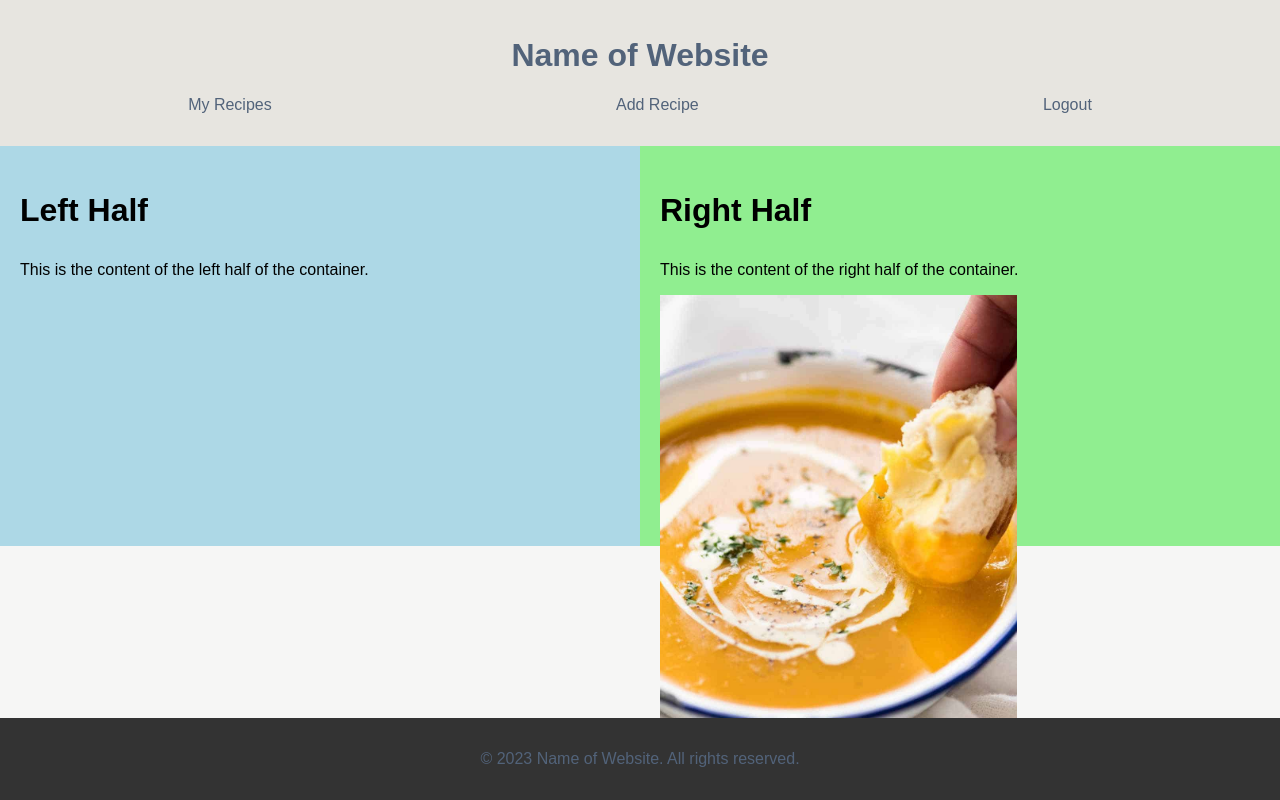
After one commit to fionaaac/recipe-website, a Flask app: page /recipe/1185097367 in a window 1280 px wide. The commit adds this page. Run offline with Flask 3, Linux system fonts and the light colour scheme; a user stored in the database is signed in.

Commit message:
changed design for recipe info page

```diff
--- a/recipemain/main.py
+++ b/recipemain/main.py
@@ -109,7 +109,23 @@ def new_recipe_post():
 def my_recipes():
     all_recipes = model.Recipe.query.all()
     all_photos = model.Photo.query.all()
+    for recipe in model.Recipe.query.all():
+        print(recipe.id)
     return render_template("my_recipes.html", recipes=all_recipes, photos=all_photos, zip=zip)
+
+
+@bp.route('/recipe/<string:recipe_id>')
+@flask_login.login_required
+def recipe(recipe_id):
+    print('recipe_id', recipe_id)
+    for recipe in model.Recipe.query.all():
+        print(recipe.id)
+    recipe = model.Recipe.query.filter_by(id=str(recipe_id)).first()
+    if recipe:
+        # Here, 'recipe' holds the recipe object fetched from the database
+        return render_template("main/recipe_info.html", recipe=recipe)
+    else:
+        abort(400, f"Recipe with id {recipe_id} not found")
 
 @bp.route("/user/<username>")
 @flask_login.login_required
--- a/recipemain/static/styles.css
+++ b/recipemain/static/styles.css
@@ -57,6 +57,18 @@ article p {
     margin-top: 0.5rem;
 }
 
+main {
+  margin: 0;
+  padding: 0;
+}
+
+.content {
+  margin: 0;
+  padding: 0;
+  display: flex;
+  justify-content: center;
+}
+
 #newsletter {
     padding: 2rem;
     text-align: center;
@@ -101,9 +113,7 @@ footer {
   }
 
   .container {
-    max-width: 1400px;
-    padding: 0 15px;
-    margin: 0 auto;
+    width: 100%;
   }
 
   h2 {
@@ -222,3 +232,73 @@ footer {
   margin-top: 2%;
   border-radius: 3%;
 }
+
+/* recipe info page styles */
+
+/* @media only screen and (min-width: 600px) {
+    .recipe-header {
+        display: grid;
+        grid-template-columns: 1fr 250px;
+        grid-template-areas: 'left right';
+        column-gap: var(--wp--custom--layout--padding);
+    }
+}
+
+@media only screen and (min-width: 600px) {}
+.recipe-header-left {
+    grid-area: left;
+}
+
+@media only screen and (min-width: 600px) {}
+.recipe-header-right {
+    grid-area: right;
+} */
+
+/* @media (min-width: 768px) {
+  .recipe-header {
+    grid-template-rows: auto 1fr;
+  }
+} */
+
+/* .recipe-header {
+  background: #52637A;
+  border: 2px solid #52637A;
+  padding: 40px;
+  font-size: 1rem;
+  border-radius: 24px;
+} */
+
+/* .recipe-container {
+  width: 100vw;
+} */
+
+/* .recipe-content {
+  padding: 40px;
+} */
+
+.comments-container {
+  margin: 60px 0px;
+}
+
+.container {
+  display: flex;
+  width: 100vw;
+  height: 400px; /* Set the height as desired */
+  margin: 0;
+  padding: 0;
+  justify-content: center;
+}
+
+/* Style the left half */
+.left-half {
+  flex: 1;
+  background-color: lightblue;
+  padding: 20px;
+}
+
+/* Style the right half */
+.right-half {
+  flex: 1;
+  background-color: lightgreen;
+  padding: 20px;
+}
--- /dev/null
+++ b/recipemain/templates/main/recipe_info.html
@@ -0,0 +1,21 @@
+<body>
+    {% extends 'base.html' %}
+
+    {% block content %}
+    <!-- <div class="recipe-container"> -->
+        <!-- <div class="recipe-content"> -->
+            <div class="container">
+                <div class="left-half">
+                    <h2>Left Half</h2>
+                    <p>This is the content of the left half of the container.</p>
+                </div>
+                <div class="right-half">
+                    <h2>Right Half</h2>
+                    <p>This is the content of the right half of the container.</p>
+                    <img src="{{ url_for('static', filename='../static/photos/photo-' ~ recipe.photos[0].id ~ '.jpg') }}" height="500">
+                </div>
+            </div>
+        <!-- </div> -->
+    <!-- </div> -->
+    {% endblock %}
+</body>
--- a/recipemain/templates/recipe_template.html
+++ b/recipemain/templates/recipe_template.html
@@ -10,6 +10,8 @@
         </div>
     </div>
     <div class="card-link-wrapper">
-        <a href="" class="card-link">Learn More</a>
+        <h1>{{ recipe.id }}</h1>
+        <!-- recipe_id_str = str(recipe) -->
+        <a href="{{ url_for('main.recipe', recipe_id=recipe.id|string) }}" class="card-link">Learn More</a>
     </div>
 </li>
```
Also changed, not shown: recipemain/templates/main/temp.html (added, +86 -0 lines), instance/recipemain.db, recipemain/static/photos/photo-1214100194.jpg (added).
